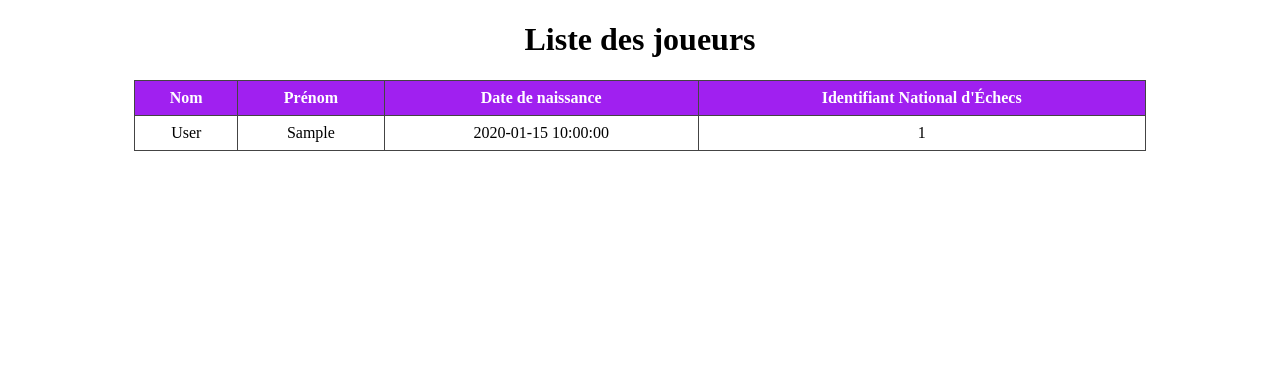
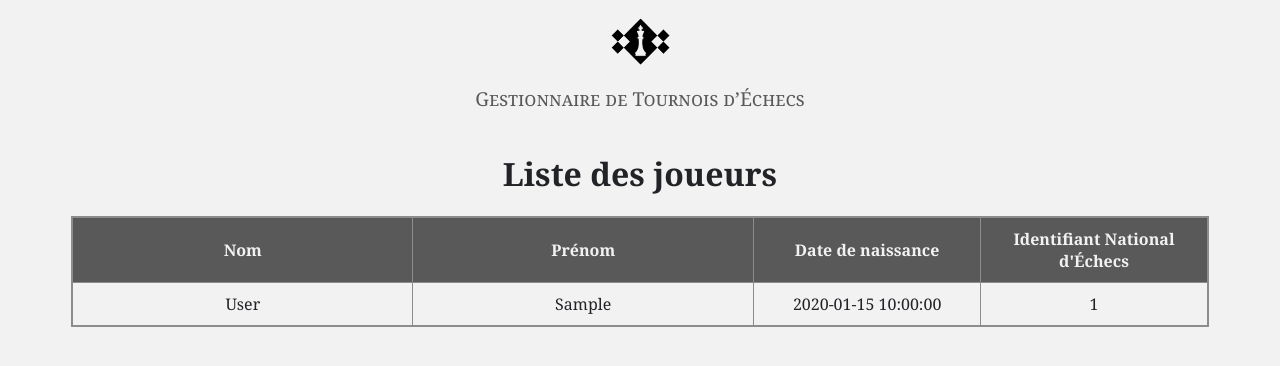
Before and after one commit to myriamdesporte/P4, a Python web app: template templates/players_report_template.html in a window 1280 px wide. Shown: the top 366 px of the page. Run offline with Jinja, Linux system fonts and the light colour scheme; the template is opened without the code that fills it: most values are stand-ins (such as "Sample title", 1, 10 or a date in 2020).

Commit message:
Style: add CSS file and update report templates

```diff
--- a/domain/views/report_view.py
+++ b/domain/views/report_view.py
@@ -16,7 +16,7 @@ from infra.config import (
     TOURNAMENTS_TEMPLATE_NAME,
     TOURNAMENTS_REPORT_PATH,
     TOURNAMENT_DETAILS_TEMPLATE_NAME,
-    TOURNAMENT_DETAILS_REPORT_DIR
+    GENERATED_REPORTS_DIR
 )
 from infra.repositories.json_player_repository import JSONPlayerRepository
 from infra.repositories.json_tournament_repository import JSONTournamentRepository
@@ -95,7 +95,7 @@ class ReportView:
         tournament_details_report_path = self.controller.generate_tournament_details_report(
             template_dir=TEMPLATE_DIR,
             template_name=TOURNAMENT_DETAILS_TEMPLATE_NAME,
-            output_dir=TOURNAMENT_DETAILS_REPORT_DIR,
+            output_dir=GENERATED_REPORTS_DIR,
             tournament_id=tournament_id,
         )
         report_name = Path(tournament_details_report_path).name
--- a/infra/config.py
+++ b/infra/config.py
@@ -8,7 +8,6 @@ BASE_DIR = os.path.normpath(
 
 TEMPLATE_DIR = os.path.join(BASE_DIR, "templates")
 GENERATED_REPORTS_DIR = os.path.join(BASE_DIR, "generated_reports")
-TOURNAMENT_DETAILS_REPORT_DIR = os.path.join(GENERATED_REPORTS_DIR, "tournament_details")
 
 # HTML Templates
 PLAYERS_TEMPLATE_NAME = "players_report_template.html"
--- a/templates/players_report_template.html
+++ b/templates/players_report_template.html
@@ -1,18 +1,27 @@
-
 <!DOCTYPE html>
 <html lang="fr">
 <head>
-        <meta charset="UTF-8">
-        <title>Rapport: liste des joueurs</title>
-        <style>
-            table { border-collapse: collapse; width: 80%; margin: 20px auto; }
-            th, td { border: 1px solid #444; padding: 8px; text-align: center; }
-            th { background-color: #a020f0; color: white; }
-        </style>
+    <meta charset="UTF-8" />
+    <title>Rapport : liste des joueurs</title>
+    <link href="../templates/style.css" rel="stylesheet">
 </head>
+
 <body>
-        <h1 style="text-align: center;">Liste des joueurs</h1>
+  <div class="logo-container">
+    <img src="../templates/images/chess_tournament.png" alt="Logo du club d’échecs" />
+  </div>
+
+  <div class="club-name">Gestionnaire de Tournois d’Échecs</div>
+
+  <h1>Liste des joueurs</h1>
+
   <table>
+    <colgroup>
+      <col style="width: 30%">
+      <col style="width: 30%">
+      <col style="width: 20%">
+      <col style="width: 20%">
+    </colgroup>
     <thead>
       <tr>
         <th>Nom</th>
--- /dev/null
+++ b/templates/style.css
@@ -0,0 +1,54 @@
+  body {
+    background: #F2F2F2 20%;
+    color: #222326;
+    font-family: "Georgia", "Times New Roman", serif;
+  }
+
+  .logo-container {
+    text-align: center;
+    margin: 10px;
+  }
+
+  img {
+    height: 60px;
+  }
+
+  .club-name {
+    text-align: center;
+    font-size: 1.2em;
+    font-variant: small-caps;
+    color: #595959;
+    margin-bottom: 40px;
+  }
+
+  h1 {
+    text-align: center;
+    color: #222326;
+  }
+
+  table {
+    width: 90%;
+    margin: 0 auto;
+    border-collapse: collapse;
+    border: 2px solid #8C8C8C;
+    background-color: #F2F2F2;
+  }
+
+  th, td {
+    border: 1px solid #8C8C8C;
+    padding: 10px;
+    text-align: center;
+  }
+
+  th {
+    background-color: #595959;
+    color: #F2F2F2;
+  }
+
+  tr:nth-child(even) {
+    background-color: #BFBFBF;
+  }
+
+  tr:nth-child(odd) {
+    background-color: #F2F2F2;
+  }
```
Also changed, not shown: templates/tournament_details_report_template.html (+31 -7 lines), templates/tournaments_report_template.html (+16 -6 lines), templates/images/chess_tournament.png (added), 1 other file. Lines whose indentation alone changed are shown as unchanged.
